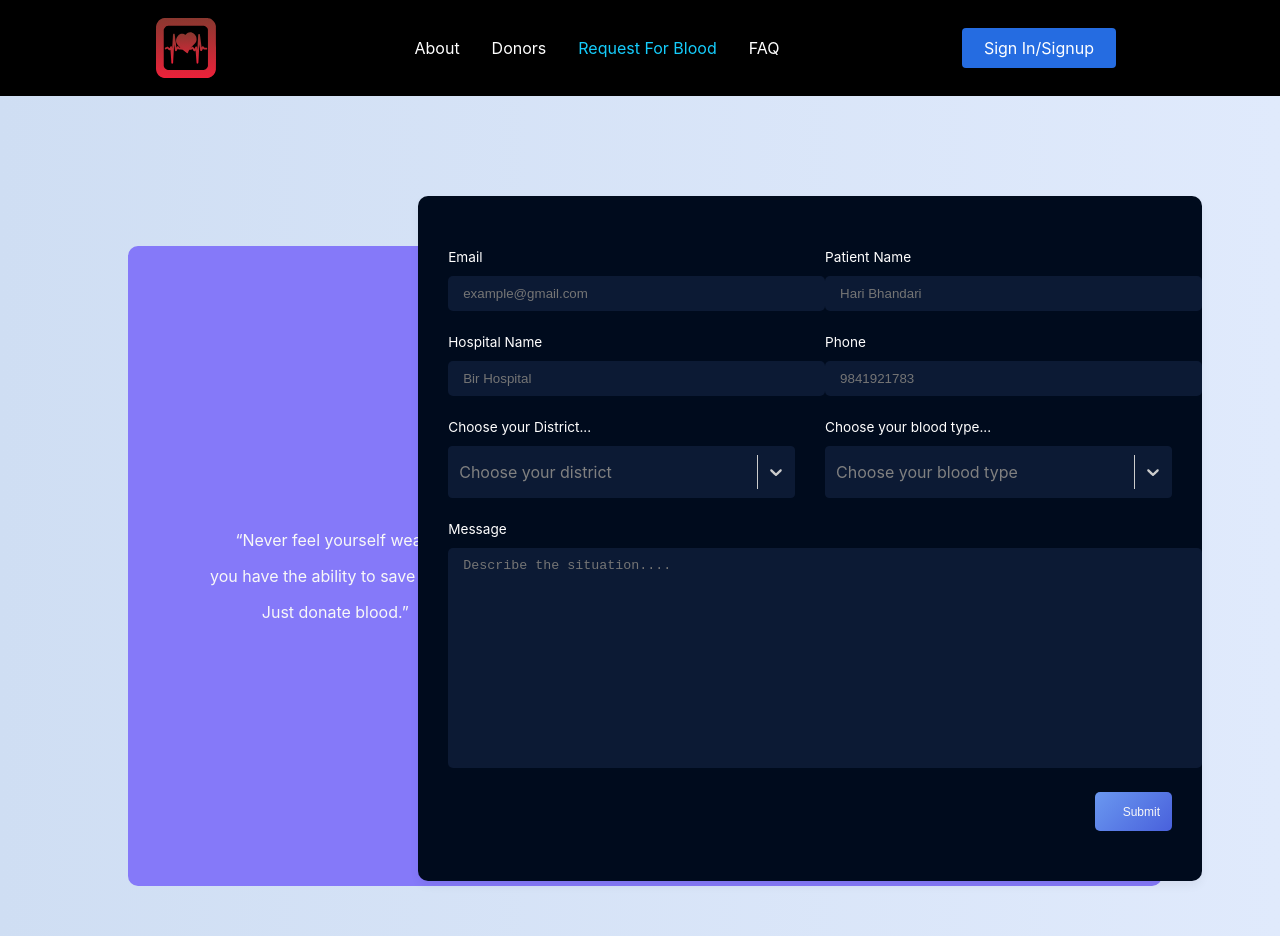
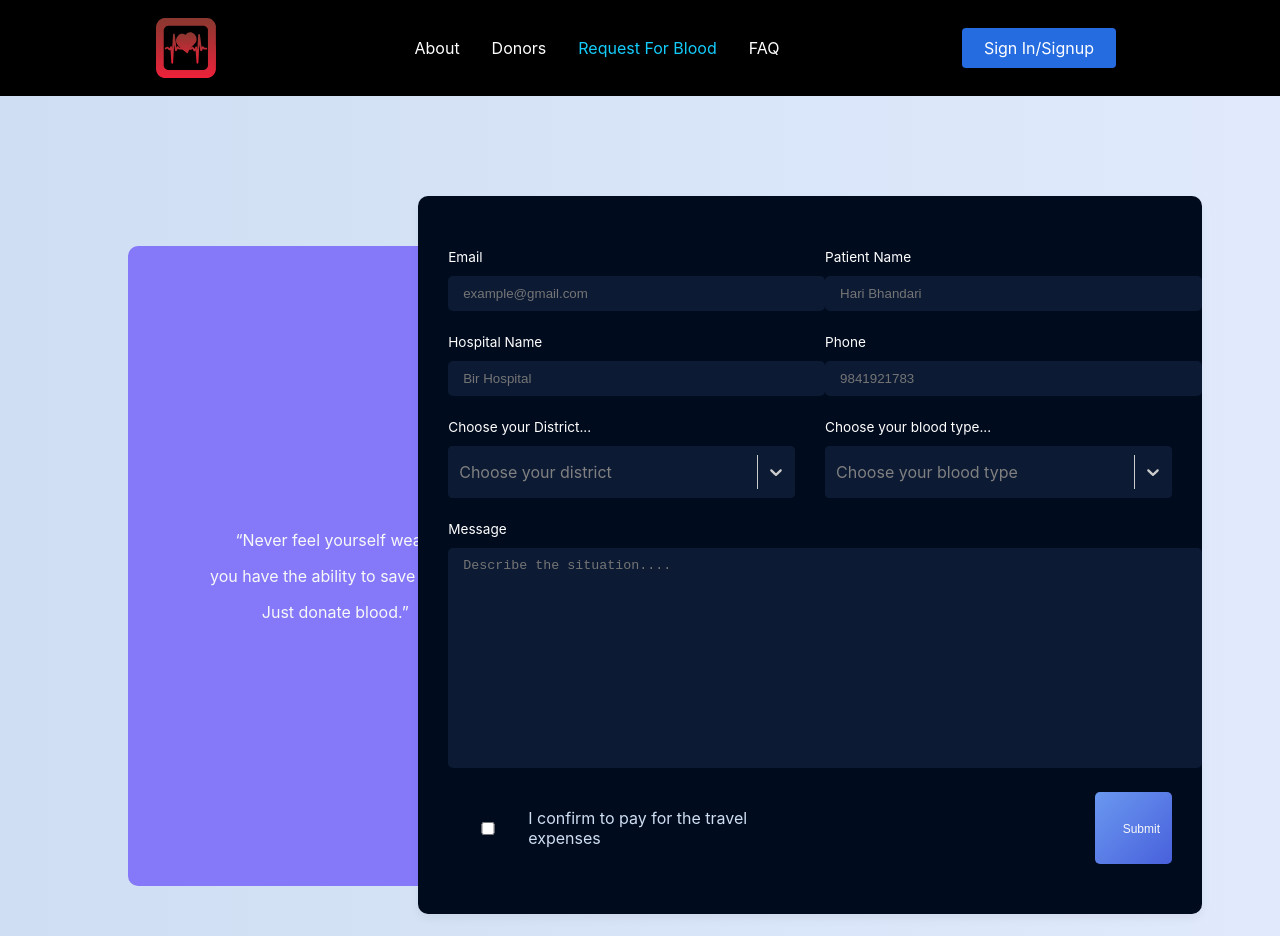
Before and after one commit to hari-bhandari/blood-bank, a React (Create React App) app in the folder client/: page /request in a window 1280 px wide. Built offline with nearby package versions, Linux system fonts and the light colour scheme; some icons are missing.

Commit message:
added the option to pay for travel expenses

```diff
--- a/client/src/Components/FormComponent/RequestBloodForm.js
+++ b/client/src/Components/FormComponent/RequestBloodForm.js
@@ -5,7 +5,7 @@ import {
     ContactWrapper,
     LeftContent,
     ContactBox,
-    ContactForm,Recieved,Button
+    ContactForm,Recieved,Button,ExpenseContainer
 } from './RequestBloodFormCSS';
 import SelectComponent from "../query/SelectComponent";
 import {bloodType,districts,turnIntoSelectFormat} from "../utils/sharedData";
@@ -126,6 +126,7 @@ function Contact() {
                                 placeholder="Describe the situation...."
                             />
                         </label>
+                        <ExpenseContainer><input type="checkbox"/><p>I confirm to pay for the travel expenses</p></ExpenseContainer>
 
                         <Button
                             className="submit__btn"
@@ -134,6 +135,7 @@ function Contact() {
                         >
                             <FiSend/> Submit
                         </Button>
+
                     </ContactForm>):(<div></div>)}
             </ContactBox>
         </ContactWrapper>
--- a/client/src/Components/FormComponent/RequestBloodFormCSS.js
+++ b/client/src/Components/FormComponent/RequestBloodFormCSS.js
@@ -81,6 +81,7 @@ export const ContactForm = styled.form`
   input {
     color: white;
   }
+  p{color: #CFDEF3}
 
   .label__email {
     grid-area: email;
@@ -197,3 +198,11 @@ export const Button = styled.button`
   padding: 12px 12px;
   border-radius: ${props => (props.round ? '50%' : '5px')};
 `
+export const ExpenseContainer=styled.div`
+  display: grid;
+  grid-template-columns: 0.3fr 1fr;
+  grid-gap: 0px;
+  input{
+    margin: auto 0;
+  }
+`
```
